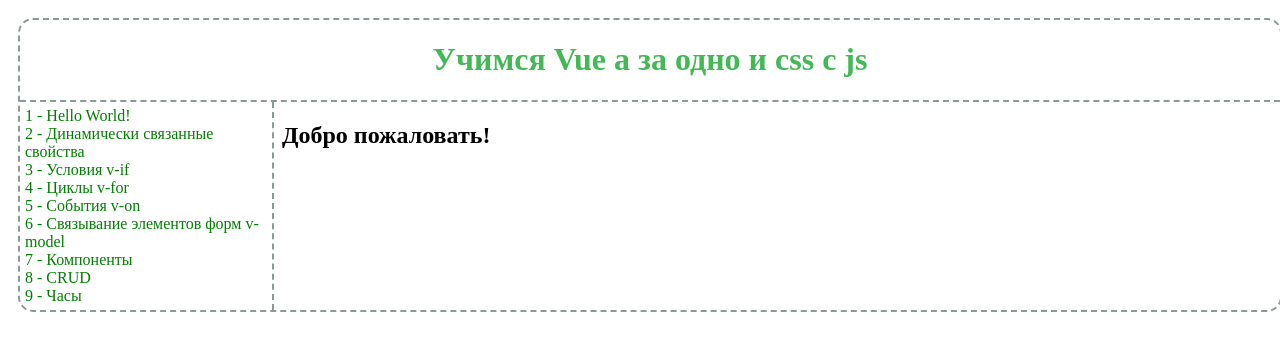
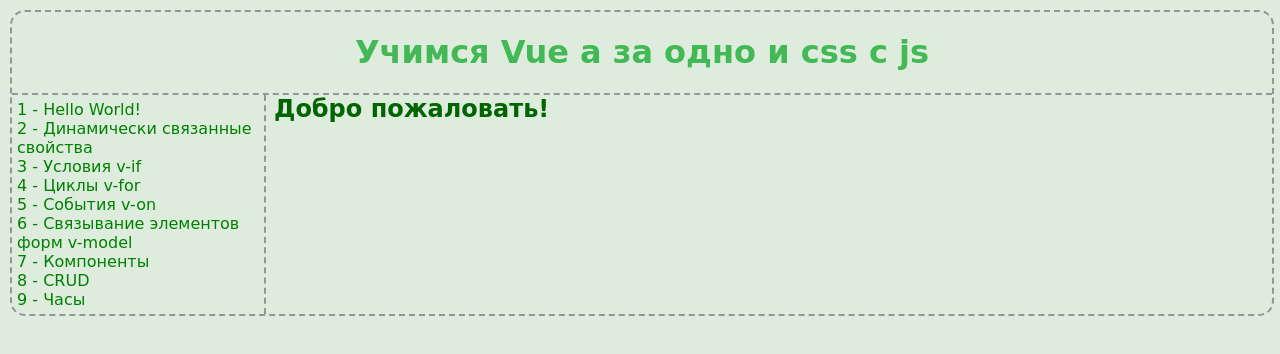
Before and after one commit to le2xx/angular-my-app, an Angular app: page / in a window 1280 px wide. Shown: the top 354 px of the page. Built offline with nearby package versions, Linux system fonts and the light colour scheme.

Commit message:
css and example1

```diff
--- /dev/null
+++ b/src/app/examples/example-1/app.example-1.html
@@ -0,0 +1,3 @@
+<div>
+    <h2 class="h2">{{ message }}</h2>
+</div>
--- /dev/null
+++ b/src/app/examples/example-1/app.example-1.ts
@@ -0,0 +1,11 @@
+import { Component } from '@angular/core';
+
+@Component({
+    selector: 'app-ex-1',
+    templateUrl: './app.example-1.html',
+    styleUrls: ['./app.example-1.css']
+})
+// tslint:disable-next-line:component-class-suffix
+export class Example1 {
+    message = 'Hello world!';
+}
--- a/src/styles.css
+++ b/src/styles.css
@@ -1 +1,158 @@
 /* You can add global styles to this file, and also import other style files */
+body, html {
+  background-color: #deecde;
+  font-family: "Comic Sans MS", "Comic Sans", cursive;
+  margin: 0;
+  padding: 0 0;
+}
+
+.app {
+  border: 2px solid #8c9995;
+  border-radius: 15px;
+  border-style: dashed;
+  margin: 10px;
+  position: absolute;
+  width: calc(100% - 20px);
+}
+
+.header {
+  border-bottom: 2px solid #8c9995;
+  border-bottom-style: dashed;
+  color: #42b954;
+  text-align: center;
+}
+
+.h2 {
+  color: darkgreen;
+  margin: 0 0 10px 0;
+  text-align: left;
+}
+
+.sidebar {
+  border-right: 2px solid #8c9995;
+  border-right-style: dashed;
+  float: left;
+  min-width: 200px;
+  width: 20%;
+}
+
+.success {
+  background: #a42f2f
+}
+
+.content {
+  margin-left: calc(20% + 10px);
+  margin-top: 0;
+}
+
+.menu {
+  color: green;
+  margin: 0;
+  padding: 5px;
+}
+
+.menu__a {
+  text-decoration: none;
+}
+
+.menu__item {
+  float: none;
+}
+
+.menu__item_num {
+  background: silver;
+  border-radius: 50%;
+  color: #a42f2f;
+  float: left;
+  font-size: 20px;
+  height: 40px;
+  line-height: 40px;
+  text-align: center;
+  width: 40px;
+}
+
+.menu__item:hover:first-child {
+  background: #363b37;
+  color: rgb(211, 227, 230);
+}
+
+.menu__item_text {
+  line-height: 45px;
+  margin-left: 50px;
+}
+
+.example {
+  font-family: "Comic Sans MS", "Comic Sans", cursive;
+}
+
+.btn {
+  background-color: #3d6c44;
+  border: none;
+  border-radius: 5px;
+  box-shadow: 0 0 5px rgba(0, 0, 0, .5);
+  color: white;
+  font-family: "Comic Sans MS", "Comic Sans", cursive;
+  margin: 5px;
+  padding: 10px 5px;
+}
+
+.btn_remov {
+  background-color: #a42f2f;
+  padding: 1px 5px;
+}
+
+.btn_table {
+  margin: 3px;
+  padding: 0;
+  width: 70px;
+}
+
+.input {
+  background-color: #416f72;
+  border: none;
+  border-radius: 5px;
+  box-shadow: 0 0 5px rgba(0, 0, 0, .5);
+  color: white;
+  font-family: "Comic Sans MS", "Comic Sans", cursive;
+  margin: 5px;
+  padding: 10px 5px;
+}
+
+.input::-webkit-input-placeholder {
+  color: white
+}
+
+.table {
+  border: 1px solid black;
+  border-collapse: collapse;
+  counter-reset: schetchik;
+  padding: 0 10px;
+}
+
+.table__col {
+  border: 1px solid black;
+  padding: 0 10px;
+}
+
+.table__col_head {
+  font-weight: bold;
+}
+
+.table .num {
+  counter-increment: schetchik;
+}
+
+.table .num:before {
+  content: counter(schetchik);
+}
+
+.select {
+  background-color: #3d6c44;
+  border: none;
+  border-radius: 5px;
+  box-shadow: 0 0 5px rgba(0, 0, 0, .5);
+  color: white;
+  font-family: "Comic Sans MS", "Comic Sans", cursive;
+  margin: 5px;
+  padding: 10px 5px;
+}
```
Also changed, not shown: src/app/app.module.ts (+5 -2 lines), src/app/examples/example-1/app.example-1.css (added).
